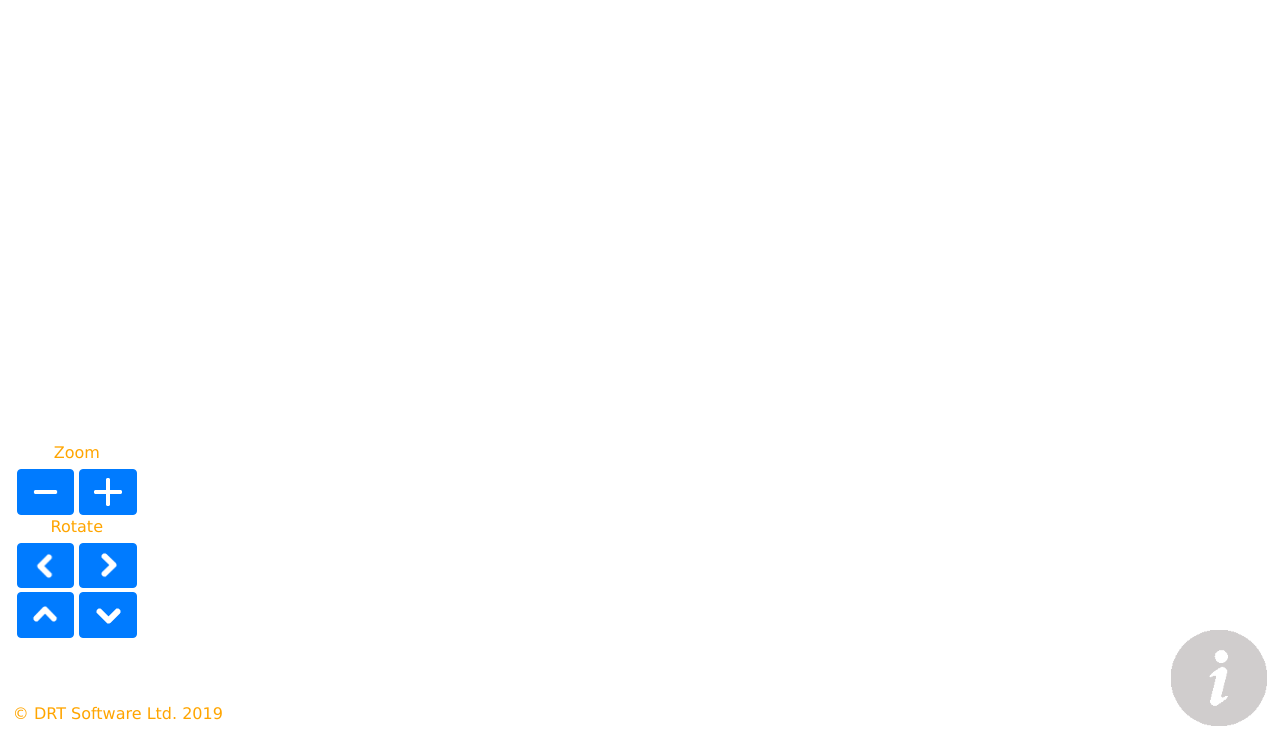
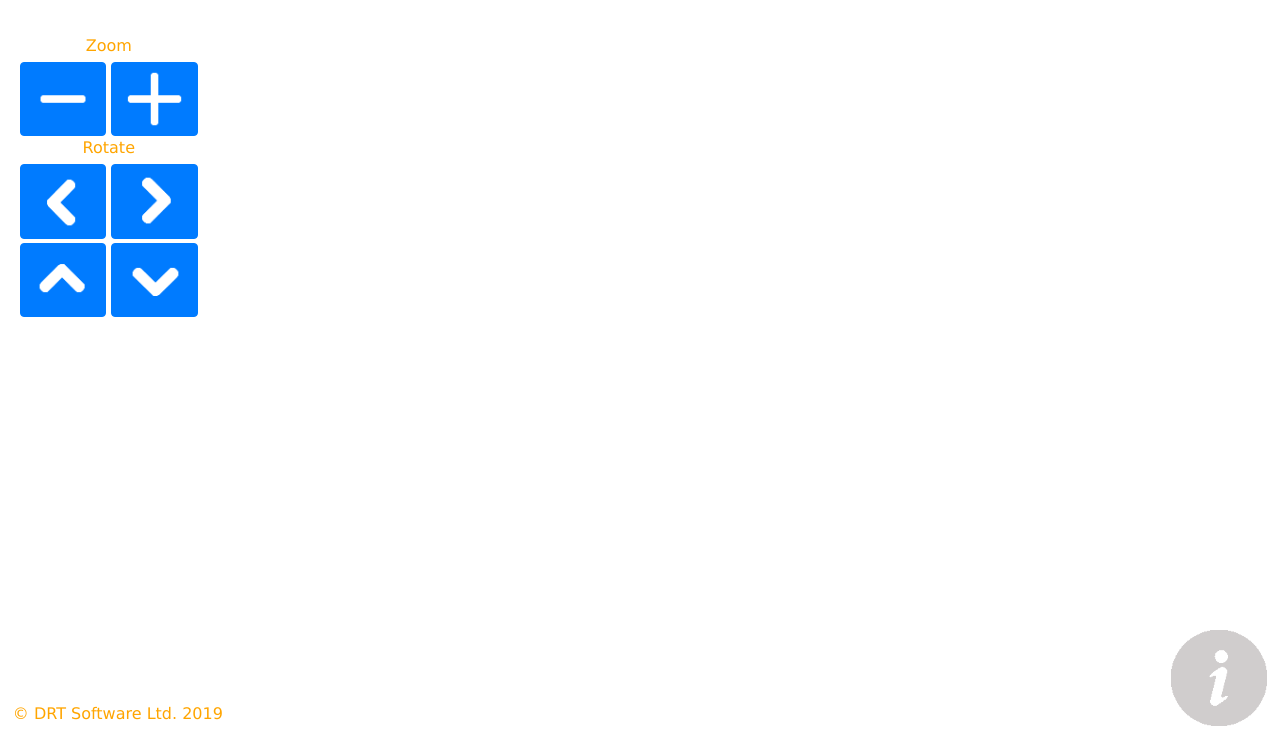
Before and after one commit to DoctorTone/Population, a website: page index.html in a window 1280 px wide. Shown: the part 66-800 px from the top of the page. Drawn offline with nearby package versions, Linux system fonts and the light colour scheme.

Commit message:
Updated for small screens.

```diff
--- a/src/css/populationStyles.css
+++ b/src/css/populationStyles.css
@@ -54,7 +54,7 @@ body {
     width: 45%;
 }
 #rotate img {
-    width: 100%;
+    width: 150%;
 }
 #info {
     bottom: 1%;
@@ -66,10 +66,13 @@ body {
 }
 
 /* Small screen - landscape */
-@media (min-width: 576px) {
+@media (min-width: 576px) and (orientation: landscape) {
     #rotate {
         bottom: 12%;
         width: 10%;
+    }
+    #rotate img {
+        width: 300%;
     }
     #controls img {
         width: 50%;
@@ -78,3 +81,17 @@ body {
         width: 7.5%;
     }
 }
+
+/* Small screen */
+@media (min-width: 576px) {
+    #rotate {
+        top: 12.5%;
+        width: 15%;
+    }
+    #rotate img {
+        width: 100%;
+    }
+    #controls img {
+        width: 75%;
+    }
+}
```
